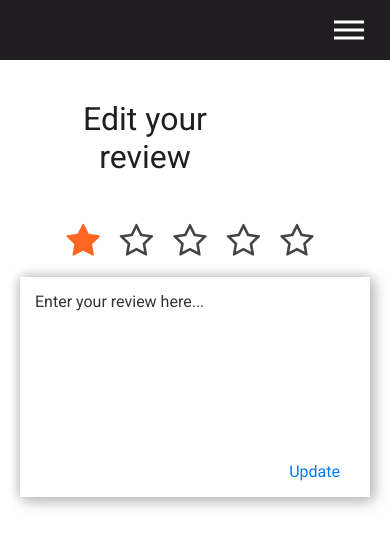
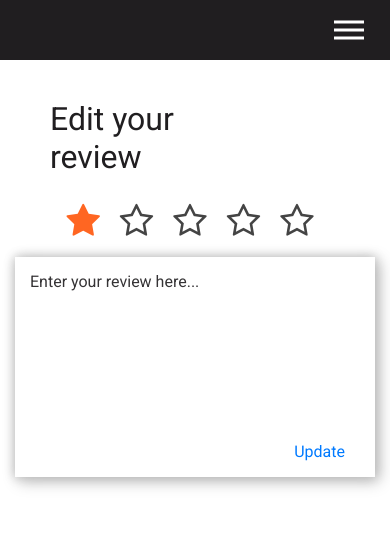
Before and after one commit to Aihab1/Peekaabook, a Flask app: template templates/edit.html in a window 390 px wide. Shown: the top 550 px of the page. Run offline with Flask 2, Linux system fonts and the light colour scheme; the template is opened without the code that fills it, so the values that code supplies are empty; some libraries are stand-ins or nearby versions; some web fonts are replaced.

Commit message:
Fix bugs

```diff
--- a/static/styles/edit.css
+++ b/static/styles/edit.css
@@ -842,7 +842,7 @@ h1 {
 
 @media screen and (max-width: 420px) {
   #review {
-    padding: 15px 0px 15px 0px;
+    padding: 15px;
   }
 }
 /*# sourceMappingURL=edit.css.map */
--- a/static/styles/edit.scss
+++ b/static/styles/edit.scss
@@ -91,6 +91,6 @@ h1 {
 }
 @media screen and (max-width: 420px){
   #review{
-    padding: 15px 0px 15px 0px;
+    padding: 15px;
   }
 }
--- a/templates/edit.html
+++ b/templates/edit.html
@@ -44,7 +44,6 @@
             <div class="line line-bottom"></div>
         </div>
     </div>
-    <div id="form-container">
     <h1>Edit your review</h1>
     <form id="review" action="{{ url_for('edit_review_redirect', isbn=isbn) }}" method="POST">
         <div class="starinput">
@@ -67,7 +66,6 @@
             <button type="submit">Update</button>
         </div>
     </form>
-    </div>
 </body>
 <script>
     const hamburger = document.querySelector('.hamburger');
```
Also changed, not shown: 1 other file. Lines whose indentation alone changed are shown as unchanged.
